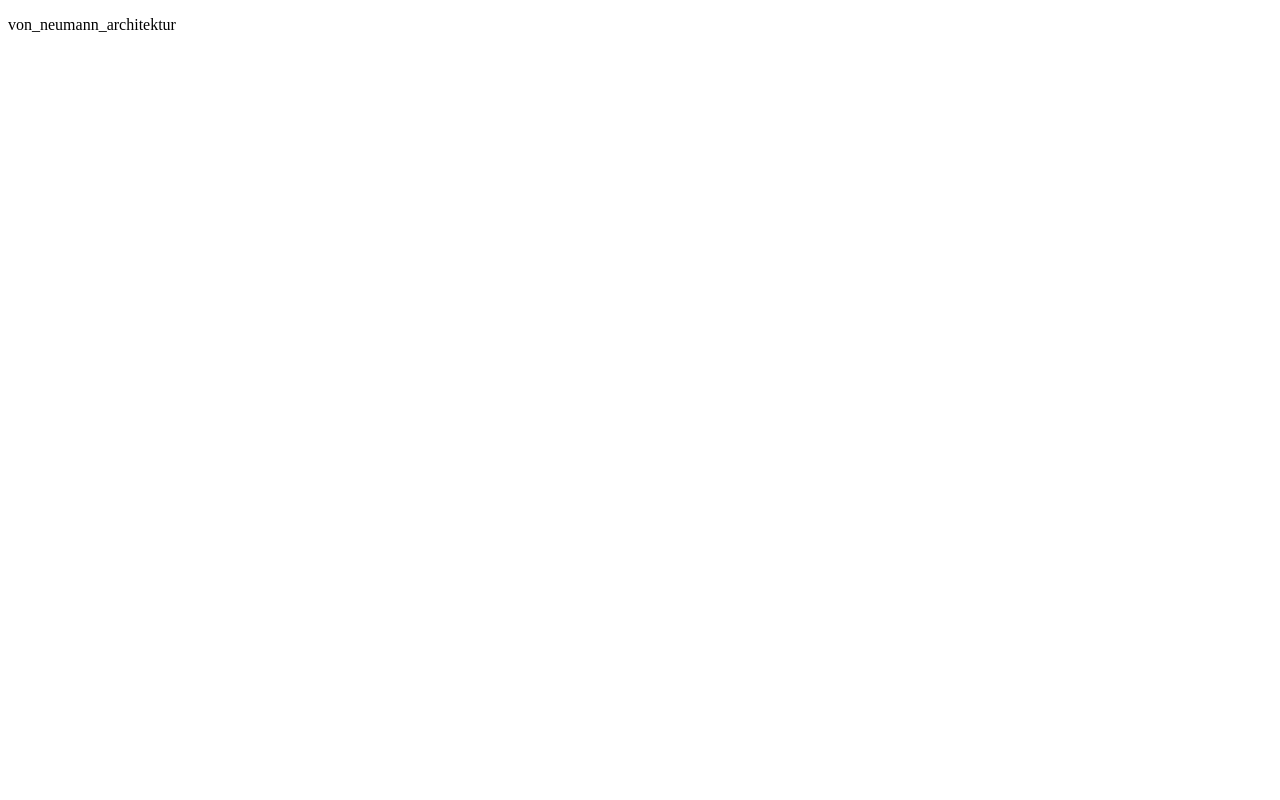
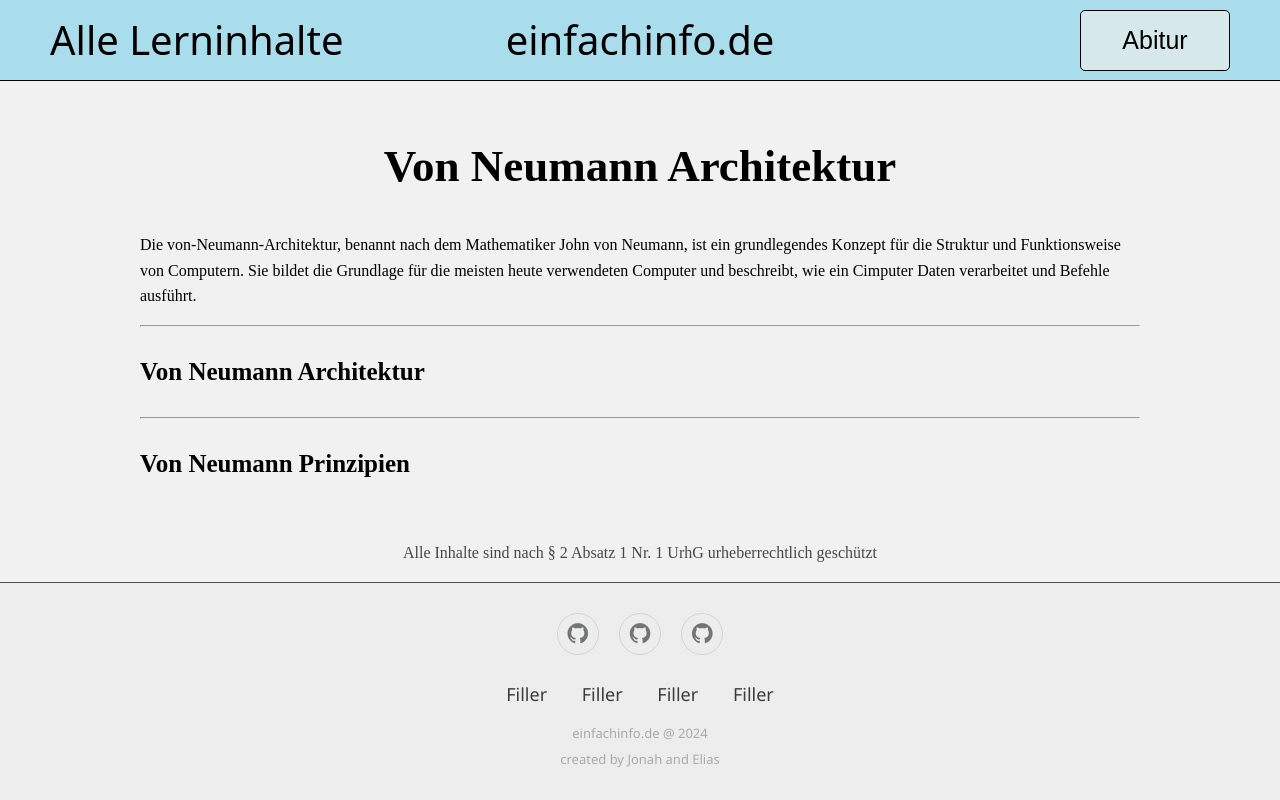
Before and after one commit to einfachinfo/einfachinfo.de, a plain HTML site: page informatiksysteme/von_neumann_architektur.html in a window 1280 px wide. Drawn offline with Linux system fonts and the light colour scheme; files that its build step writes are made by us from their sources.

Commit message:
started working on von_neumann_architektur + added copyright

```diff
--- a/css/mensch_und_gesellschaft.css
+++ b/css/mensch_und_gesellschaft.css
@@ -44,3 +44,9 @@ div.information {
 .verknuepfung {
     color: black;
 }
+
+p.urheberrecht {
+    margin-top: auto;
+    text-align: center;
+    opacity: 0.7;
+}
--- a/css/von_neumann_architektur.css
+++ b/css/von_neumann_architektur.css
@@ -0,0 +1,35 @@
+body {
+    display: flex;
+    flex-direction: column;
+    line-height: 1.6;
+    background: #F1F1F1;
+    margin: 0;
+    min-height: 100vh;
+}
+
+div.mainpage {
+    margin: 20px;
+    margin-top: 60px;
+}
+
+h1 {
+    font-size: 45px;
+    text-align: center;
+    margin-top: 70px;
+}
+
+h3 {
+    font-size: 25px;
+}
+
+div.information {
+    max-width: 1000px;
+    margin-left: auto;
+    margin-right: auto;
+}
+
+p.urheberrecht {
+    text-align: center;
+    margin-top: auto;
+    opacity: 0.7;
+}
--- a/informatiksysteme/von_neumann_architektur.html
+++ b/informatiksysteme/von_neumann_architektur.html
@@ -2,14 +2,75 @@
 
 <html>
     <head>
-        <link rel="stylesheet" href="von_neumann_architektur.css">
+        <link rel="stylesheet" href="/css/von_neumann_architektur.css">
+        <link rel="stylesheet" href="/css/header.css">
+        <link rel="stylesheet" href="/css/footer.css">
+        <!-- Icons for different sections -->
+        <link rel="stylesheet" href="https://cdnjs.cloudflare.com/ajax/libs/font-awesome/4.7.0/css/font-awesome.min.css">
     </head>
 
     <body>
-            <p>von_neumann_architektur</p>
+        <header>
+            <div id="menu-container">
+                <ul id="menu">
+                    <li><p href="#" class="menu">Alle Lerninhalte</p>
+                        <ul>
+
+                            <li><a class="menu-item" href="#">Daten und ihre Strukturierung</a>
+                                <ul class="subsubmenu">
+                                    <li><a href="/daten_und_ihre_strukturierung/linearestrukturen_und_sortierung.html">Lineare Strukturen + Sortierung</a></li>
+                                    <li><a href="/daten_und_ihre_strukturierung/nichtlinearestrukturen_und_sortierung.html">Nicht Lineare Strukturen + Sortierung</a></li>
+                                    <li><a href="/daten_und_ihre_strukturierung/datenbanken.html">Datenbanken</a></li>
+                                </ul>
+                            </li>
+
+                            <li><a href="/automaten_und_formalesprachen.html">Automaten + Formale Sprachen</a></li>
+
+                            <li><a class="menu-item" href="#">Informatiksysteme</a>
+                                <ul class="subsubmenu">
+                                    <li><a href="/informatiksysteme/von_neumann_architektur.html">Von Neumann Architektur</a></li>
+                                    <li><a href="/informatiksysteme/verschluesselung.html">Verschlüsselung</a></li>
+                                    <li><a href="/informatiksysteme/netzwerke.html">Netzwerke</a></li>
+                                </ul>
+                            </li>
+
+                            <li><a href="/mensch_und_gesellschaft.html">Mensch und Gesellschaft</a></li>
+
+                        </ul>
+                    </li>
+                </ul>
+            </div>
+            <a href="../index.html" class="pagename">einfachinfo.de</a>
+            <button id="toggle">Abitur</button>
+        </header>
+
+        <div class="mainpage">
+            <h1>Von Neumann Architektur</h1>
+
+            <div class="information">
+                <p>Die von-Neumann-Architektur, benannt nach dem Mathematiker John von Neumann, ist ein grundlegendes Konzept für die Struktur und Funktionsweise von Computern. Sie bildet die Grundlage für die meisten heute verwendeten Computer und beschreibt, wie ein Cimputer Daten verarbeitet und Befehle ausführt.</p>
+                <hr>
+                <h3>Von Neumann Architektur</h3>
+                <hr>
+                <h3>Von Neumann Prinzipien</h3>
+            </div>
+        </div>
+        <p class="urheberrecht">Alle Inhalte sind nach § 2 Absatz 1 Nr. 1 UrhG urheberrechtlich geschützt</p>
     </body>
+    <footer>
+        <div class="social">
+            <a href="#"><i class="fa fa-github"></i></a>
+            <a href="#"><i class="fa fa-github"></i></a>
+            <a href="#"><i class="fa fa-github"></i></a>
+        </div>
 
-    <footer>
-
+        <ul class="footer-list">
+            <li><a href="#">Filler</a></li>
+            <li><a href="#">Filler</a></li>
+            <li><a href="#">Filler</a></li>
+            <li><a href="#">Filler</a></li>
+        </ul>
+        <p class="copyright"><a href="https://github.com/einfachinfo" target="_blank">einfachinfo.de @ 2024</a></p>
+        <p class="creator">created by <a href="https://github.com/thisisjsimon" target="_blank">Jonah</a> and <a href="https://github.com/LemonElias" target="_blank">Elias</a></p>
     </footer>
 </html>
```
Also changed, not shown: mensch_und_gesellschaft.html (+1 -0 lines).
